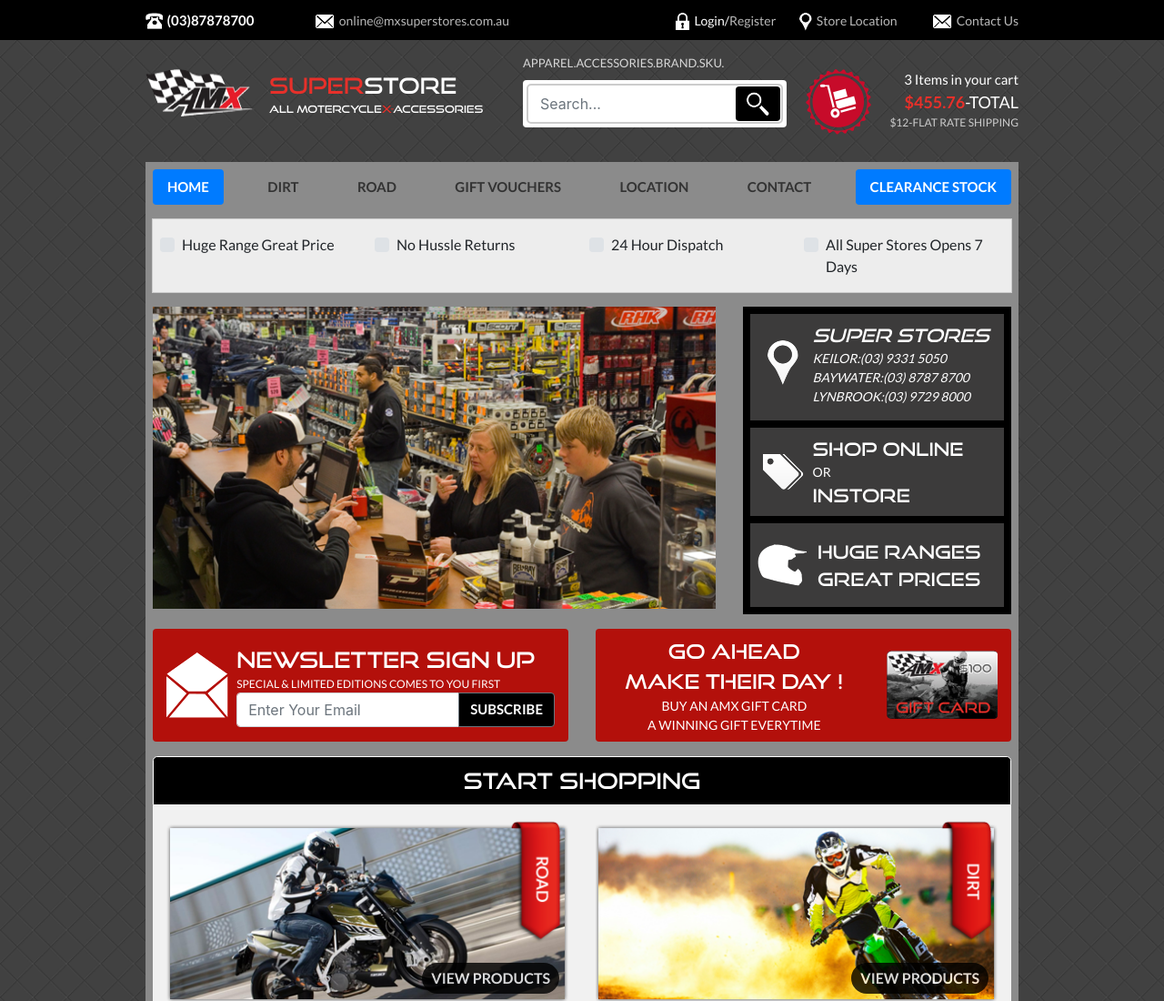
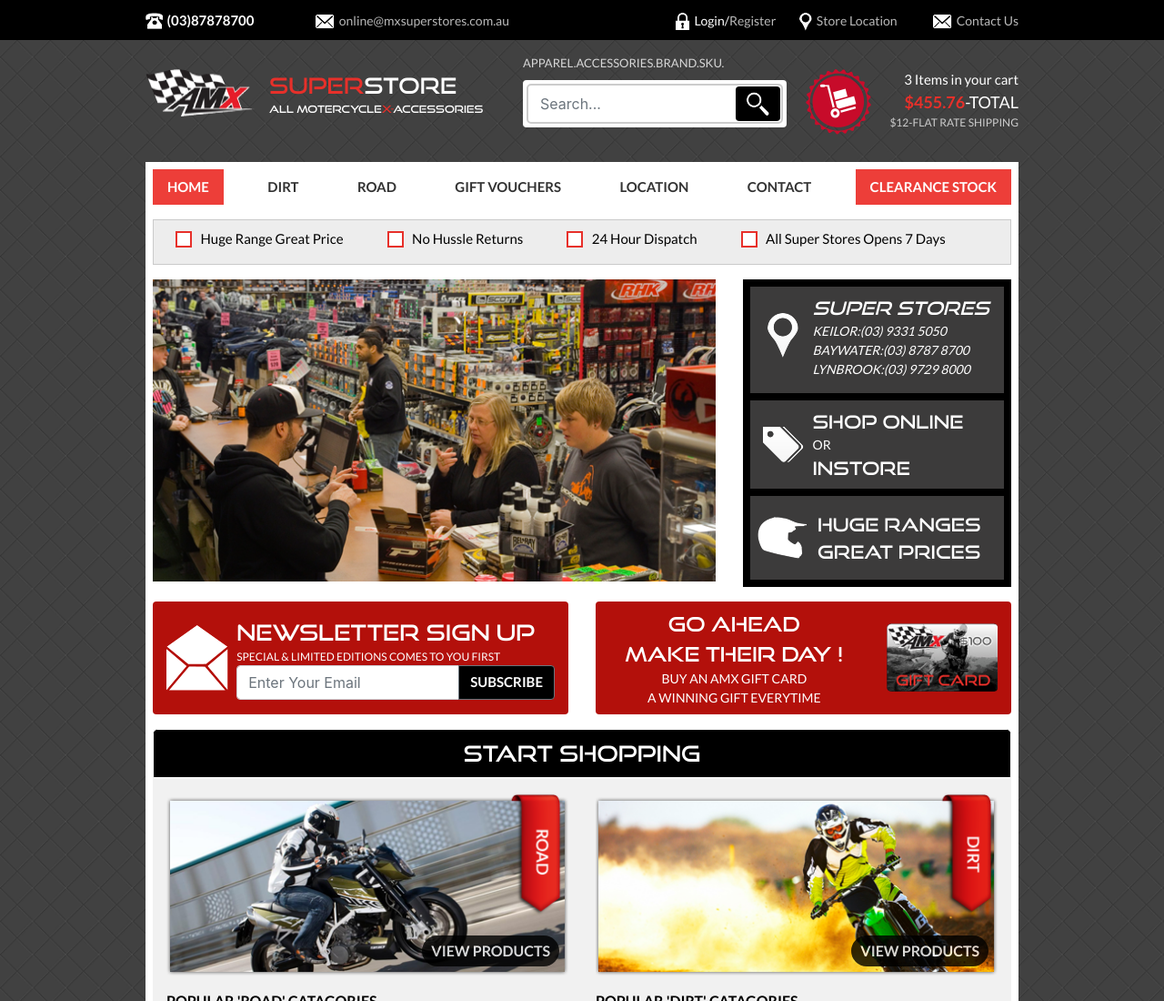
Before and after one commit to ProCodeRed/Super-Stores, a plain HTML site: page index.html in a window 1280 px wide. Shown: the top 1100 px of the page at 91% size. Drawn offline with nearby package versions, Linux system fonts and the light colour scheme.

Commit message:
added custom checkbox

```diff
--- a/css/custom.css
+++ b/css/custom.css
@@ -20,7 +20,7 @@
 .bg-transparent{background-color: transparent;}
 .bg-black{background-color: black;}
 .bg-reviews{background-color: #262626;}
-.bg-gray{background-color: #8b8b8b;}
+.bg-gray{background-color: #fff;}
 .bg-gray1{background-color: #3c3b3b;}
 .bg-offwhite{background-color:  #f1f1f1;}
 .bg-chkbox-gray{background-color:#ededed;}
@@ -28,6 +28,13 @@
 .bg-bike-cards{background-color: #b3100b;}
 .bg-newsletter{background-color: #cc0d07;}
 .wrapper{max-width: 960px;}
+
+.nav-pills .nav-link.active, .nav-pills .show>.nav-link {
+    background-color: #ed3e39;
+}
+.nav-pills .nav-link {
+    border-radius: 0px;
+}
 
 .text-gray1{color: #b9b9b9;}
 .text-gray2{color: #d7d7d7;}
@@ -122,9 +129,46 @@
     border-color: #6c757d;
 }
 .chkdiv{
-    outline: 1px solid #ccc;
-    outline-style: groove;
+    border: 1px solid rgba(0, 0, 0, .15);
+
 }
+/* --------------------------------------custom checkbox code starts here------------------------------------------ */
+
+.checkbox-custom {
+    position: relative;
+  }
+
+  .checkbox-custom input[type=checkbox] {
+    display: none;
+  }
+
+  .checkbox-custom input[type=checkbox]~b {
+    cursor: pointer;
+    outline: 0;
+    position: relative;
+    display: inline-block;
+    margin-right: 5px;
+    background-color: #ffffff;
+    border: 2px solid #e7302a;
+    width: 18px;
+    height: 18px;
+    vertical-align: middle;
+    line-height: 1;
+    text-align: center;
+    font-size: 20px;
+    color: #e7302a;
+  }
+
+  .checkbox-custom input[type=checkbox]:checked~b:after {
+    content: url('../images/check-arow.png');
+    position: absolute;
+    top: -5;
+    left: 0;
+    height: 20px;
+    z-index: 1;
+  }
+
+/* ------------------------------------------------custom checkbox code ends here----------------------------------- */
 
 .bike-cards .btn-outline-secondary {
     color: #fff;
--- a/index.html
+++ b/index.html
@@ -94,31 +94,35 @@
                             <a class="flex-sm-fill text-sm-center nav-link text-uppercase text-gray3 font-weight-bold" href="#">contact</a>
                             <a class="flex-sm-fill text-sm-center nav-link active text-uppercase font-weight-bold" href="#">clearance stock</a>
                         </nav> <!---navbar code ends here-->
-                        <div class="row bg-chkbox-gray mx-0 py-3 mt-lg-2 chkdiv">
-                            <div class="col-6 col-lg-3 pr-lg-0 pl-2">
-                                <div class="custom-control custom-checkbox ">
-                                    <input type="checkbox" class="custom-control-input" id="customCheck1" name="example1">
-                                    <label class="custom-control-label text-capitalize font-lato-F-16" for="customCheck1">huge range great price</label>
-                                </div>
+                        <div class="row bg-chkbox-gray mx-0 mt-lg-2 chkdiv">
+                           <div class="checkbox-custom px-4 py-2">
+                                <label>
+                                    <input type="checkbox">
+                                    <b></b>
+                                    <span class="text-capitalize font-lato-F-15 text-black">huge range great price</span>
+                                </label>
                             </div>
-                            <div class="col-6 col-lg-3 pr-lg-0 pl-2">
-                                <div class="custom-control custom-checkbox ">
-                                    <input type="checkbox" class="custom-control-input" id="customCheck2" name="example1">
-                                    <label class="custom-control-label text-capitalize font-lato-F-16" for="customCheck2">no hussle returns</label>
-                                </div>
+                            <div class="checkbox-custom px-4 py-2">
+                                <label>
+                                    <input type="checkbox">
+                                    <b></b>
+                                    <span class="text-capitalize font-lato-F-15 text-black">no hussle returns</span>
+                                </label>
                             </div>
-                            <div class="col-6 col-lg-3 pr-lg-0 pl-2">
-                                <div class="custom-control custom-checkbox ">
-                                    <input type="checkbox" class="custom-control-input" id="customCheck3" name="example1">
-                                    <label class="custom-control-label text-capitalize font-lato-F-16" for="customCheck3">24 hour dispatch</label>
-                                </div>
+                            <div class="checkbox-custom px-4 py-2">
+                                <label>
+                                    <input type="checkbox">
+                                    <b></b>
+                                    <span class="text-capitalize font-lato-F-15 text-black">24 hour dispatch</span>
+                                </label>
                             </div>
-                           <div class="col-6 col-lg-3 pr-lg-0 pl-2">
-                                <div class="custom-control custom-checkbox">
-                                    <input type="checkbox" class="custom-control-input" id="customCheck4" name="example1">
-                                    <label class="custom-control-label text-capitalize font-lato-F-16" for="customCheck4">all super stores opens 7 days</label>
-                                </div>
-                           </div>
+                            <div class="checkbox-custom px-4 py-2">
+                                <label>
+                                    <input type="checkbox">
+                                    <b></b>
+                                    <span class="text-capitalize font-lato-F-15 text-black">all super stores opens 7 days</span>
+                                </label>
+                            </div>
                         </div> <!--checkbox options code ends here-->
                         <div class="py-3">
                             <div class="row">
```
Also changed, not shown: images/check-arow.png (added).
